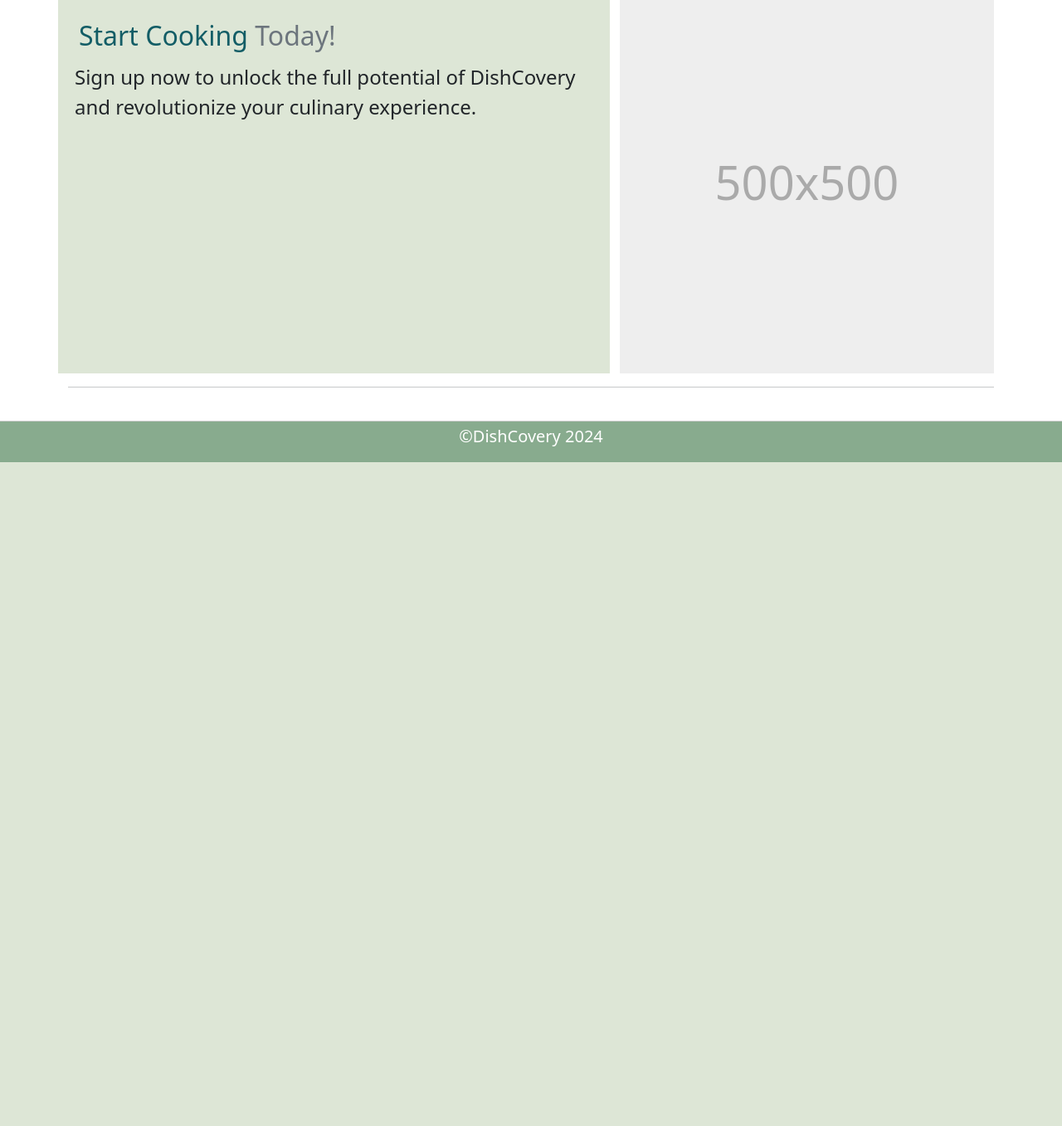
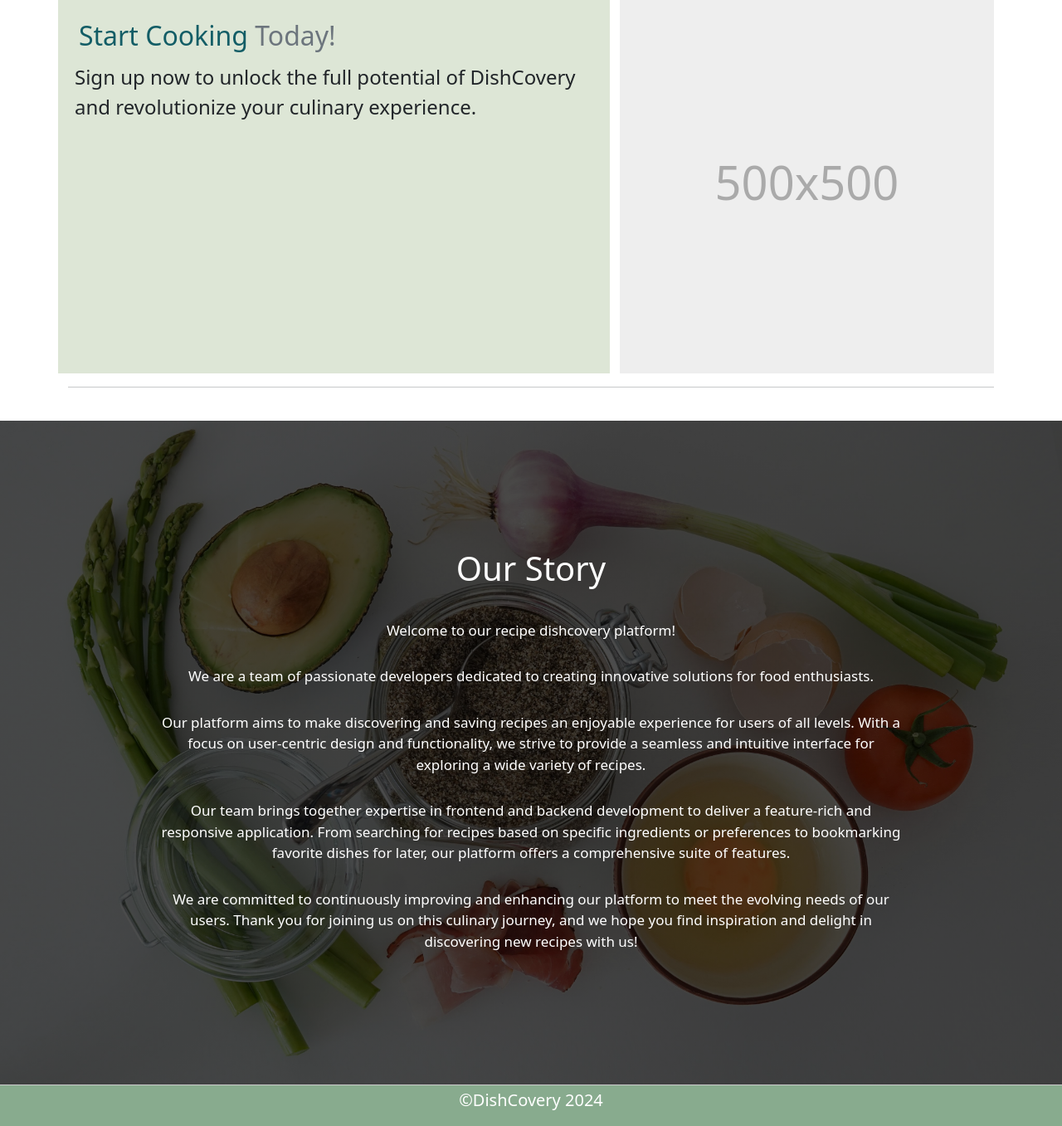
Before and after one commit to NebiyouBelaineh/Dishcovery, a Flask app: page / in a window 1280 px wide. Shown: the part 1590-2947 px from the top of the page at 83% size. Before the commit the page ends 2147 px from the top, so only its background shows below. Run offline with Flask 3, Linux system fonts and the light colour scheme; some libraries are stand-ins or nearby versions.

Commit message:
about section

```diff
--- a/dishcovery/routes.py
+++ b/dishcovery/routes.py
@@ -64,10 +64,6 @@ def home_route():
     """ Serves the home page """
     return render_template('homepage.html')
 
-@app.route("/about", strict_slashes=False)
-def about_route():
-    """ Serves the about page """
-    return render_template('about.html')
 
 
 @app.route("/recipe_finder", strict_slashes=False)
--- a/dishcovery/templates/base_1.html
+++ b/dishcovery/templates/base_1.html
@@ -69,10 +69,6 @@
 								href="{{ url_for('recipe_finder') }}" style="color:#fff !important;">Recipe Finder</a>
 						</li>
 						<li class="nav-item">
-							<a class="nav-item nav-link {% if request.path == url_for('about_route') %}active{% endif %}"
-								href="{{ url_for('about_route') }} " style="color:#fff !important;">About</a>
-						</li>
-						<li class="nav-item">
 							<a class="nav-item nav-link {% if request.path == url_for('login_route') %}active{% endif %}"
 								href="{{ url_for('login_route') }}" style="color:#fff !important;">Login</a>
 						</li>
--- a/dishcovery/templates/base_2.html
+++ b/dishcovery/templates/base_2.html
@@ -85,10 +85,6 @@
 							href="{{ url_for('recipe_finder') }}" style="color:#fff !important;">Recipe Finder</a>
 					</li>
 					<li class="nav-item">
-						<a class="nav-item nav-link {% if request.path == url_for('about_route') %}active{% endif %}"
-							href="{{ url_for('about_route') }} " style="color:#fff !important;">About</a>
-					</li>
-					<li class="nav-item">
 						<a class="nav-item nav-link {% if request.path == url_for('login_route') %}active{% endif %}"
 							href="{{ url_for('login_route') }}" style="color:#fff !important;">Login</a>
 					</li>
--- a/dishcovery/templates/homepage.html
+++ b/dishcovery/templates/homepage.html
@@ -15,6 +15,7 @@
 	<link rel="stylesheet" href="../static/styles/header.css" />
 	<link rel="stylesheet" href="../static/styles/footer.css" />
 	<link rel="stylesheet" href="../static/styles/homepage.css" />
+	<link rel="stylesheet" href="../static/styles/about.css" />
 
 	<!-- Favicons -->
 	<link rel="apple-touch-icon" sizes="180x180" href="../static/images/favicon/apple-touch-icon.png" />
@@ -63,8 +64,8 @@
 								href="{{ url_for('recipe_finder') }}" style="color:#fff !important;">Recipe Finder</a>
 						</li>
 						<li class="nav-item">
-							<a class="nav-item nav-link {% if request.path == url_for('about_route') %}active{% endif %}"
-								href="{{ url_for('about_route') }} " style="color:#fff !important;">About</a>
+							<a class="nav-item nav-link "
+								href="#about" style="color:#fff !important;">About</a>
 						</li>
 						<li class="nav-item">
 							<a class="nav-item nav-link {% if request.path == url_for('login_route') %}active{% endif %}"
@@ -197,8 +198,36 @@
 			<hr class="featurette-divider" />
 
 			<!-- /END THE FEATURETTES -->
+
+
 		</div>
-		</div>
+		<section class="about-section" id="about">
+			<div class="container py-4">
+				<div class="row">
+					<div class="col-md-12" >
+						<h1 class="heading-about">Our Story</h1>
+
+
+
+					</div>
+					<div class="col-md-12 about-article">
+						<p>Welcome to our recipe dishcovery platform!</p>
+						<p>We are a team of passionate developers dedicated to creating innovative solutions for food enthusiasts.</p>
+						<p>Our platform aims to make discovering and saving recipes an enjoyable experience for users of all levels.
+							With a focus on user-centric design and functionality, we strive to provide a seamless and intuitive interface for exploring a wide variety of recipes.
+						</p>
+						<p>
+							Our team brings together expertise in frontend and backend development to deliver a feature-rich and responsive application.
+	From searching for recipes based on specific ingredients or preferences to bookmarking favorite dishes for later, our platform offers a comprehensive suite of features.
+						</p>
+						<p>
+							We are committed to continuously improving and enhancing our platform to meet the evolving needs of our users.
+	Thank you for joining us on this culinary journey, and we hope you find inspiration and delight in discovering new recipes with us!
+						</p>
+					</div>
+				</div>
+			</div>
+		</section>
 	</main>
 
 	<!-- FOOTER -->
```
